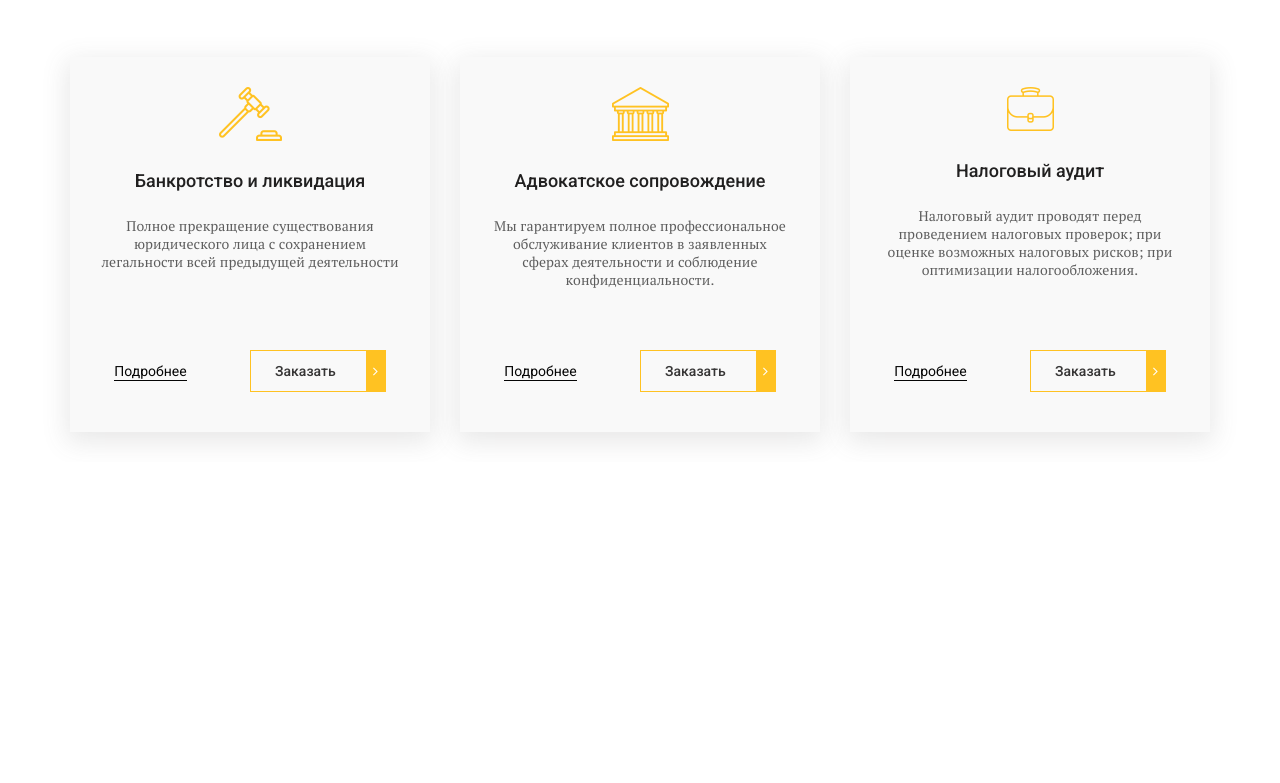
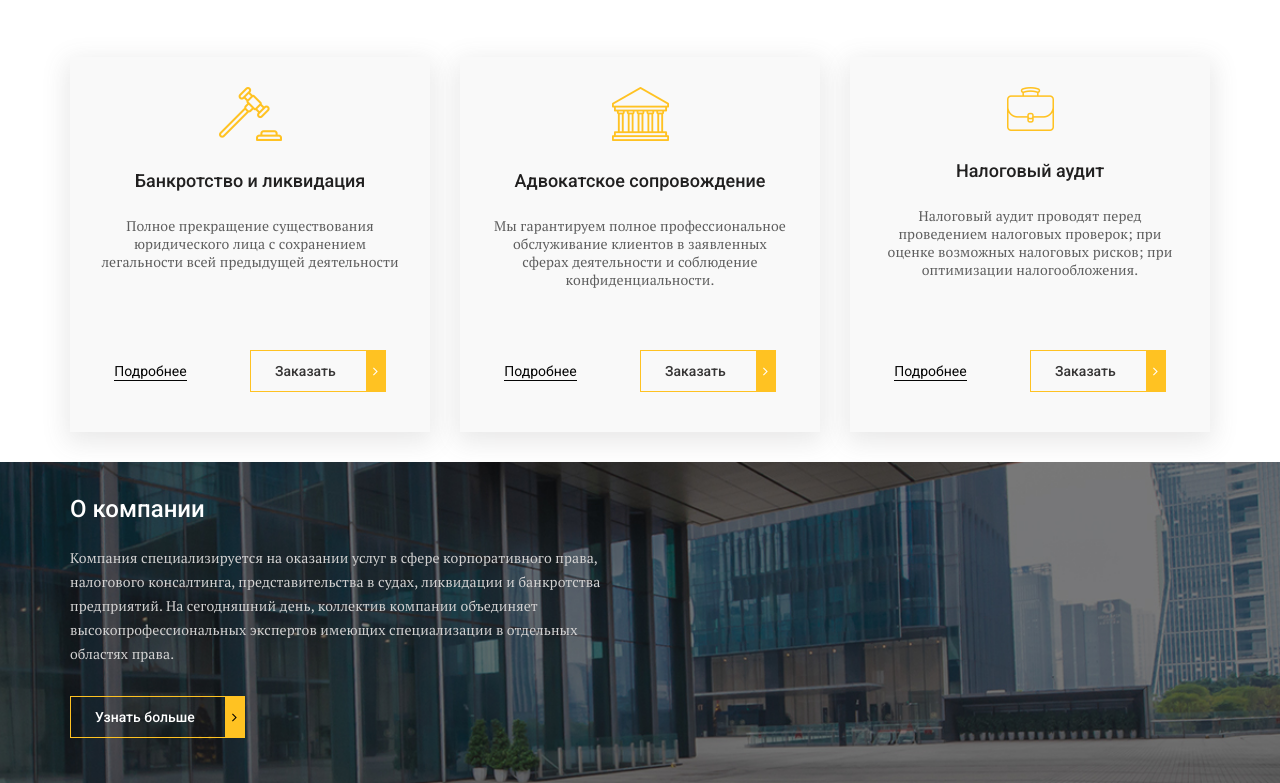
Before and after one commit to danil-boiko/free-psd-site, a plain HTML site: page index.html in a window 1280 px wide. Shown: the part 781-1564 px from the top of the page. Before the commit the page ends 1243 px from the top, so only its background shows below. Drawn offline with nearby package versions, Linux system fonts and the light colour scheme; files whose address does not match are found by name.

Commit message:
section about done

```diff
--- a/css/style.css
+++ b/css/style.css
@@ -291,3 +291,31 @@ header {
   border-bottom: 1px solid #050505;
   margin-right: 60px;
 }
+.about {
+  background-image: url(../img/about-fon.jpg);
+  background-size: cover;
+  background-position: center;
+  min-height: 300px;
+  background-repeat: no-repeat;
+  padding: 25px 0px 45px;
+}
+.about__inner {
+  max-width: 545px;
+}
+.about__title {
+  padding: 10px 0px 25px;
+  font-size: 24px;
+  line-height: 24px;
+  color: white;
+  font-weight: 500;
+  font-family: "Roboto", sans-serif;
+}
+.about__text {
+  margin-bottom: 30px;
+  line-height: 24px;
+  letter-spacing: 0.1px;
+  color: #d3d2d2;
+}
+.about__btn.default-btn::after {
+  color: #000;
+}
--- a/index.html
+++ b/index.html
@@ -169,6 +169,27 @@
         </div>
     </section>
 
+    <section class="about">
+        <div class="container">
+            <div class="about__inner">
+                <div class="about__title">
+                    О компании
+                </div>
+                <div class="about__text">
+                    Компания специализируется на оказании услуг в сфере корпоративного права, налогового консалтинга,
+                    представительства в судах, ликвидации и банкротства предприятий. На сегодняшний день, коллектив
+                    компании
+                    объединяет
+                    высокопрофессиональных экспертов имеющих
+                    специализации в отдельных областях права.
+                </div>
+                <a href="#" class="about__btn default-btn">
+                    Узнать больше
+                </a>
+            </div>
+        </div>
+    </section>
+
     <div id="modal">
         <h2>Hello!</h2>
         <p>You are awesome!</p>
```
Also changed, not shown: img/about-fon.jpg (added).
